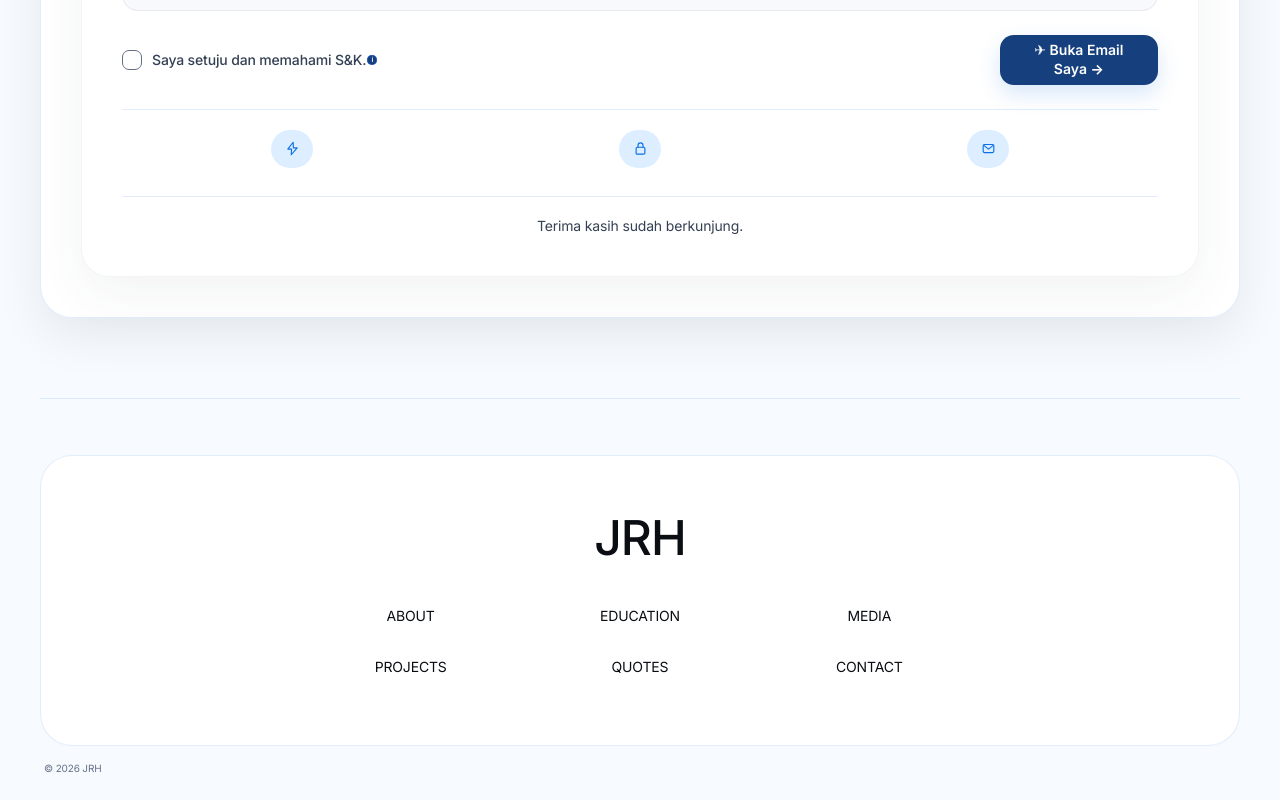
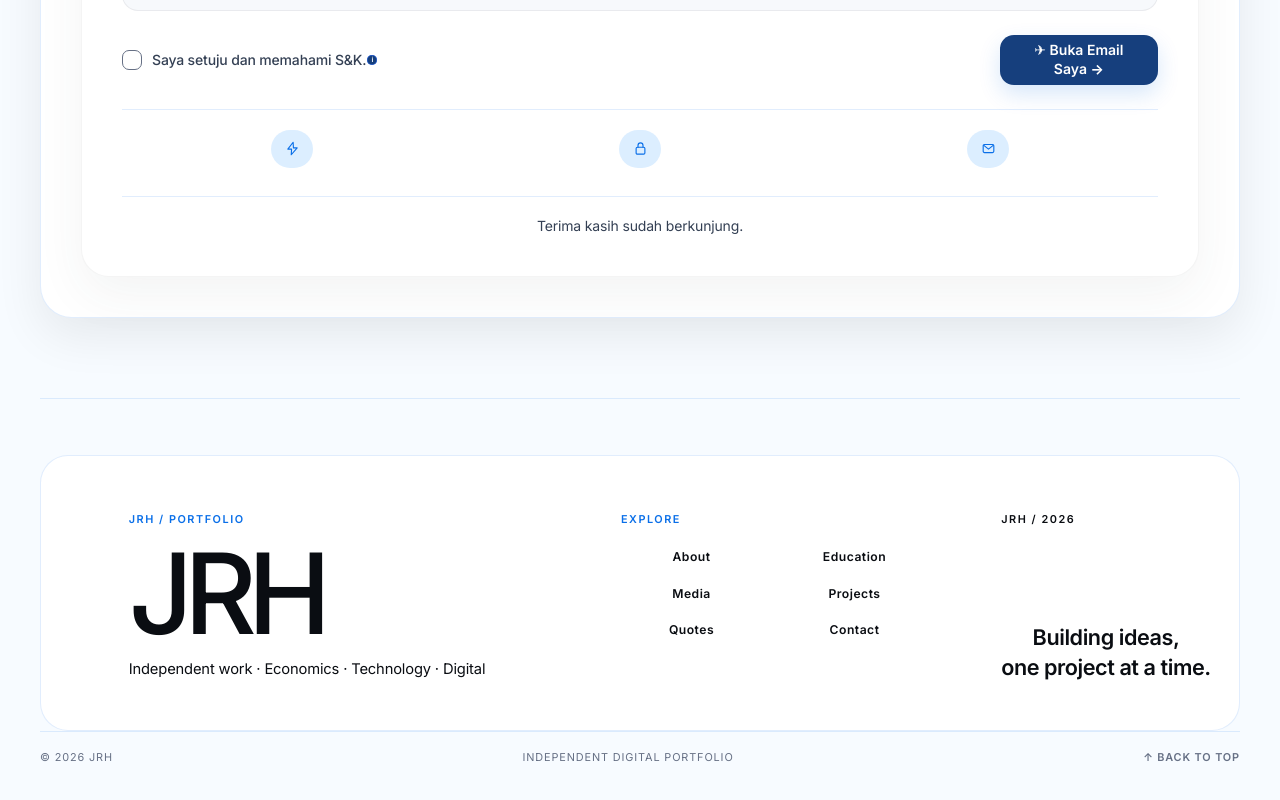
Before and after one commit to LionerHakim/JRHs, a React (Vite) app: page / in a window 1280 px wide. Shown: the part 5542-6342 px from the top of the page. Built offline with nearby package versions, Linux system fonts and the light colour scheme.

Commit message:
Upgrade JRHs footer design
Create a refined editorial footer without changing other page sections.

```diff
--- a/src/index.css
+++ b/src/index.css
@@ -4200,3 +4200,119 @@ html[data-theme="dark"] .terms-checkbox-popover::after {
   border-right-color: rgba(255,255,255,.14) !important;
   border-bottom-color: rgba(255,255,255,.14) !important;
 }
+
+
+/* EDITORIAL FOOTER — footer-only enhancement. */
+.site-footer-main {
+  position: relative;
+  display: grid;
+  grid-template-columns: minmax(0, 1.4fr) minmax(180px, .8fr) minmax(180px, .7fr);
+  gap: 48px;
+  padding: 56px 0 48px;
+  border-radius: 28px;
+}
+.site-footer-brand {
+  display: flex;
+  flex-direction: column;
+  align-items: flex-start;
+  gap: 10px;
+}
+.footer-kicker,
+.footer-nav-label,
+.site-footer-statement > span {
+  font-size: .68rem;
+  font-weight: 800;
+  letter-spacing: .14em;
+  text-transform: uppercase;
+}
+.footer-kicker,
+.footer-nav-label { color: var(--blue); }
+.site-footer-brand strong {
+  font-size: clamp(3.5rem, 9vw, 7rem);
+  line-height: .82;
+  letter-spacing: -.08em;
+}
+.site-footer-brand p,
+.site-footer-statement p {
+  margin: 8px 0 0;
+  color: var(--fog);
+  font-size: .92rem;
+  line-height: 1.6;
+}
+.site-footer-nav {
+  display: flex;
+  flex-direction: column;
+  align-items: flex-start;
+  gap: 18px;
+}
+.site-footer-nav-grid {
+  display: grid;
+  grid-template-columns: repeat(2, minmax(70px, 1fr));
+  gap: 10px 22px;
+  width: 100%;
+}
+.site-footer-nav-grid a {
+  padding: 5px 0;
+  color: var(--ink);
+  font-size: .76rem;
+  font-weight: 750;
+  letter-spacing: .04em;
+  text-decoration: none;
+  transition: color .18s ease, transform .18s ease;
+}
+.site-footer-nav-grid a:hover,
+.site-footer-nav-grid a:focus-visible {
+  color: var(--blue);
+  transform: translateX(3px);
+}
+.site-footer-statement {
+  display: flex;
+  flex-direction: column;
+  align-items: flex-start;
+  justify-content: space-between;
+  min-height: 100%;
+}
+.site-footer-statement p {
+  margin-top: auto;
+  color: var(--ink);
+  font-size: clamp(1rem, 1.8vw, 1.35rem);
+  font-weight: 700;
+  line-height: 1.35;
+  letter-spacing: -.02em;
+}
+.site-footer-bottom {
+  display: flex;
+  align-items: center;
+  justify-content: space-between;
+  gap: 18px;
+  padding: 18px 0 0;
+  border-top: 1px solid var(--theme-border, var(--line));
+  font-size: .68rem;
+  letter-spacing: .08em;
+  text-transform: uppercase;
+}
+.site-footer-bottom a {
+  color: inherit;
+  font-weight: 800;
+  text-decoration: none;
+}
+.site-footer-bottom a:hover,
+.site-footer-bottom a:focus-visible { color: var(--blue); }
+
+@media (max-width: 760px) {
+  .site-footer-main {
+    grid-template-columns: 1fr 1fr;
+    gap: 34px 24px;
+    padding: 42px 0 34px;
+  }
+  .site-footer-brand { grid-column: 1 / -1; }
+  .site-footer-brand strong { font-size: clamp(3.5rem, 20vw, 5.5rem); }
+  .site-footer-statement { grid-column: 1 / -1; min-height: auto; }
+  .site-footer-statement p { margin-top: 18px; }
+  .site-footer-bottom { flex-wrap: wrap; }
+}
+@media (max-width: 480px) {
+  .site-footer-main { grid-template-columns: 1fr; }
+  .site-footer-nav-grid { grid-template-columns: repeat(2, minmax(0, 1fr)); }
+  .site-footer-bottom { align-items: flex-start; flex-direction: column; gap: 9px; }
+}
--- a/src/main.tsx
+++ b/src/main.tsx
@@ -726,18 +726,30 @@ Web app dan digital product yang sedang dibangun untuk memecahkan masalah nyata.
       <footer className="site-footer">
         <div className="site-footer-main">
           <div className="site-footer-brand">
+            <span className="footer-kicker">JRH / PORTFOLIO</span>
             <strong>JRH</strong>
+            <p>Independent work · Economics · Technology · Digital</p>
           </div>
 
           <nav className="site-footer-nav" aria-label="Footer navigation">
-            {sectionItems.map(([id, label]) => (
-              <a key={id} href={`#${id}`}>{label.toUpperCase()}</a>
-            ))}
+            <span className="footer-nav-label">EXPLORE</span>
+            <div className="site-footer-nav-grid">
+              {sectionItems.map(([id, label]) => (
+                <a key={id} href={`#${id}`}>{label}</a>
+              ))}
+            </div>
           </nav>
+
+          <div className="site-footer-statement">
+            <span>JRH / 2026</span>
+            <p>Building ideas,<br />one project at a time.</p>
+          </div>
         </div>
 
         <div className="site-footer-bottom">
           <span>© 2026 JRH</span>
+          <span>Independent digital portfolio</span>
+          <a href="#identity">↑ BACK TO TOP</a>
         </div>
       </footer>
     </div>
```
